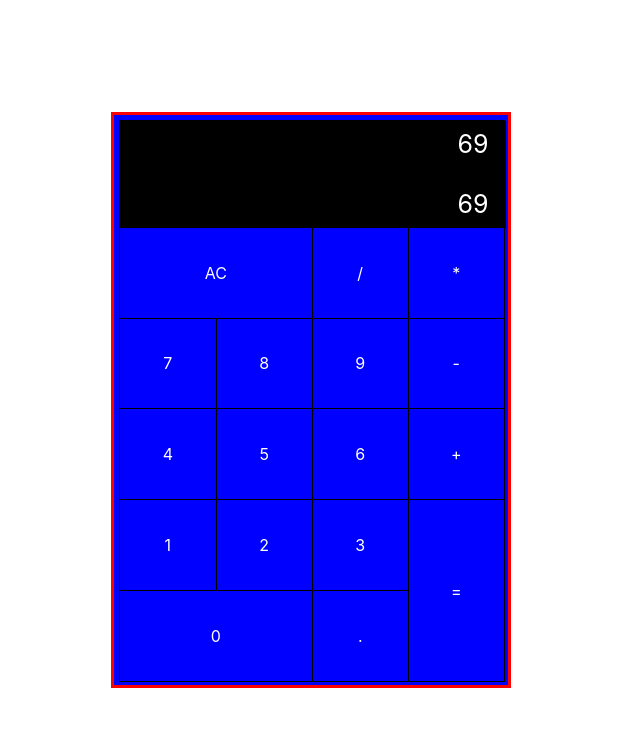
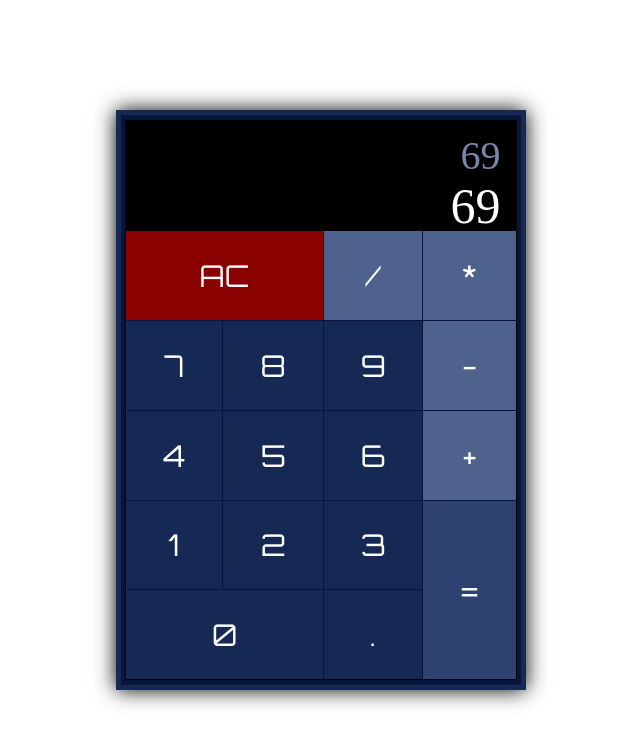
Before and after one commit to gijo57/freecodecamp, a React (Create React App) app in the folder front-end-libraries/js-calc/: page / in a window 1280 px wide. Shown: the top 746 px of the page, without its empty margins (329-969 px from the left). Built offline with nearby package versions, Linux system fonts and the light colour scheme.

Commit message:
finish styles

```diff
--- a/front-end-libraries/js-calc/src/App.css
+++ b/front-end-libraries/js-calc/src/App.css
@@ -1,6 +1,9 @@
+@import url('https://fonts.googleapis.com/css2?family=Orbitron&display=swap');
+
 html, body, .App, #root {
-    height: 100%;
-    width: 100%;
+    font-family: 'Orbitron', sans-serif;
+    height: 800px;
+    width: 1300px;
   }
 
 
--- a/front-end-libraries/js-calc/src/Components/Button.css
+++ b/front-end-libraries/js-calc/src/Components/Button.css
@@ -2,6 +2,22 @@
     display: flex;
     align-items: center;
     justify-content: center;
-    background: blue;
+    background: rgba(  6, 21, 57,1);
     box-sizing: content-box;
 }
+
+.number {
+    background: rgba( 22, 41, 85,1);
+}
+
+.operator {
+    background: rgba( 79, 98,142,1);
+}
+
+#clear {
+    background-color: rgb(138, 1, 1);
+}
+
+#equals {
+    background-color: rgba( 46, 66,114,1);
+}
--- a/front-end-libraries/js-calc/src/Components/Button.js
+++ b/front-end-libraries/js-calc/src/Components/Button.js
@@ -1,8 +1,8 @@
 import "./Button.css";
 
-function Button({ character, id }) {
+function Button({ character, id, className }) {
   return (
-    <div id={id} className="Button">
+    <div id={id} className={`Button ${className}`}>
       {character}
     </div>
   );
--- a/front-end-libraries/js-calc/src/Components/CalculatorFrame.css
+++ b/front-end-libraries/js-calc/src/Components/CalculatorFrame.css
@@ -1,9 +1,14 @@
 #calcWrapper {
-    background-color: blue;
+    display: flex;
+    flex-direction: column;
+    justify-content: center;
+    align-items: center;
+    background-color: rgba(  6, 21, 57,1);
     width: 30%;
     height: 70%;
     padding: 5px;
-    border: 3px solid red;
+    border: 5px solid rgba( 22, 41, 85,1);
+    box-shadow: 0 0 20px;
 }
 
 .CalculatorFrame {
@@ -16,8 +21,10 @@
 }
 
 .ResultFrame {
-    font-size: 25px;
+    background-color: rgba(  6, 21, 57,1);
+    font-size: 50px;
     padding-right: 17px;
+    padding-bottom: 5px;
     display: flex;
     justify-content: flex-end;
     align-items: center;
@@ -28,7 +35,8 @@
 }
 
 .ButtonFrame {
-    background-color: black;
+    font-size: 30px;
+    background-color: rgba(  6, 21, 57,1);
     color: white;
     height: 85%;
     width: 100%;
--- a/front-end-libraries/js-calc/src/Components/ResultField.css
+++ b/front-end-libraries/js-calc/src/Components/ResultField.css
@@ -1,4 +1,19 @@
+.ResultField {
+    font-family: digital-7;
+    display: flex;
+    flex-direction: column;
+    align-items: flex-end;
+    padding-top: 15px;
+    line-height: 20px;
+}
+
 p {
     padding: 0;
     margin: 0;
 }
+
+#currentCalc {
+    color: rgba(120,135,171,1);
+    font-size: 40px;
+    margin-bottom: 10px;
+}
```
